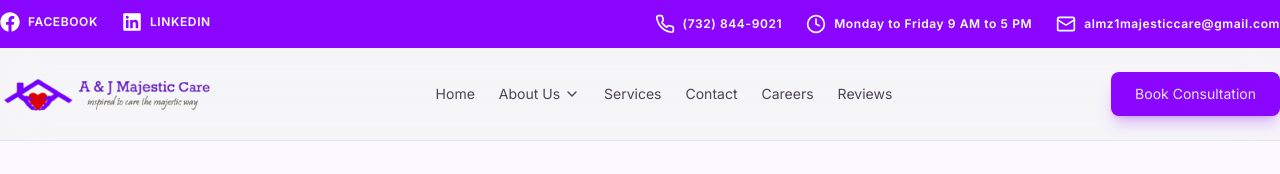
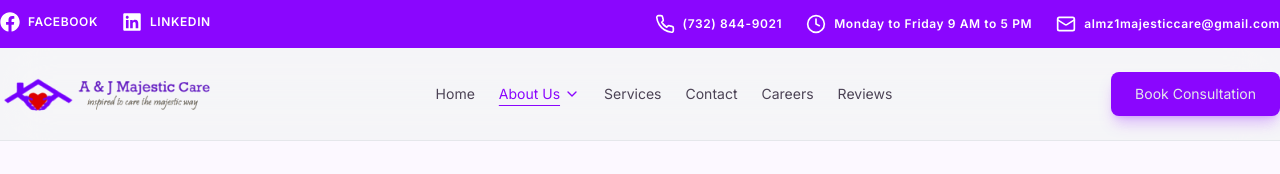
Before and after one commit to Charliezkie-cloud/ajmajesticcare, a Next.js app: page /about-us in a window 1280 px wide. Shown: the top 174 px of the page. Built offline with nearby package versions, Linux system fonts and the light colour scheme; a web font is replaced by a local one.

Commit message:
Active Link on About Us Navigation Link #10

```diff
--- a/components/layout/Navbar.tsx
+++ b/components/layout/Navbar.tsx
@@ -68,7 +68,7 @@ export default function Navbar() {
 
               return (
                 <li key={`link-item-${index}`} className="relative group">
-                  <Link href={item.href} aria-haspopup="true" aria-current={isActive ? "page" : undefined} className="inline-flex items-center justify-center gap-1 transition hover:text-secondary">
+                  <Link href={item.href} aria-haspopup="true" aria-current={isActive ? "page" : undefined} className={`inline-flex items-center justify-center gap-1 transition ${isActive ? "text-primary underline underline-offset-6" : ""} hover:text-secondary`}>
                     {item.label} <LuChevronDown className="size-4 transition-transform group-hover:rotate-180" aria-hidden="true" />
                   </Link>
 
```
